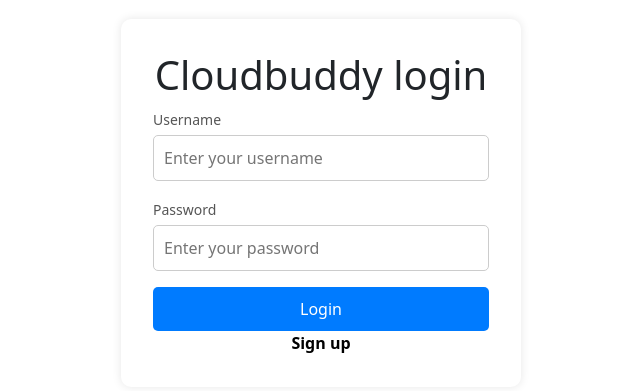
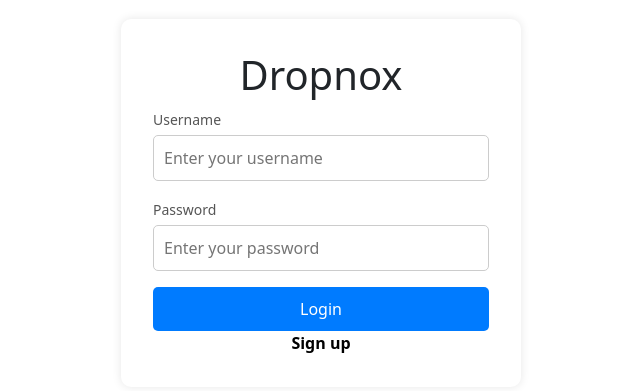
Before and after one commit to topshager/dropnox-django, a React (Vite) app in the folder frontend/: page / in a window 1280 px wide. Shown: the part 357-748 px from the top of the page, without its empty margins (51-691 px from the left). Built offline with nearby package versions, Linux system fonts and the light colour scheme.

Commit message:
styling changes

```diff
--- a/frontend/src/pages/login/login.jsx
+++ b/frontend/src/pages/login/login.jsx
@@ -33,7 +33,7 @@ function Login() {
 
   return (
     <div className="login-container">
-      <h1>Cloudbuddy login</h1>
+      <h1>Dropnox</h1>
       {message && <p className="message">{message}</p>}
       <form onSubmit={handleSubmit} className="login-form">
         <div className="form-group">
```
